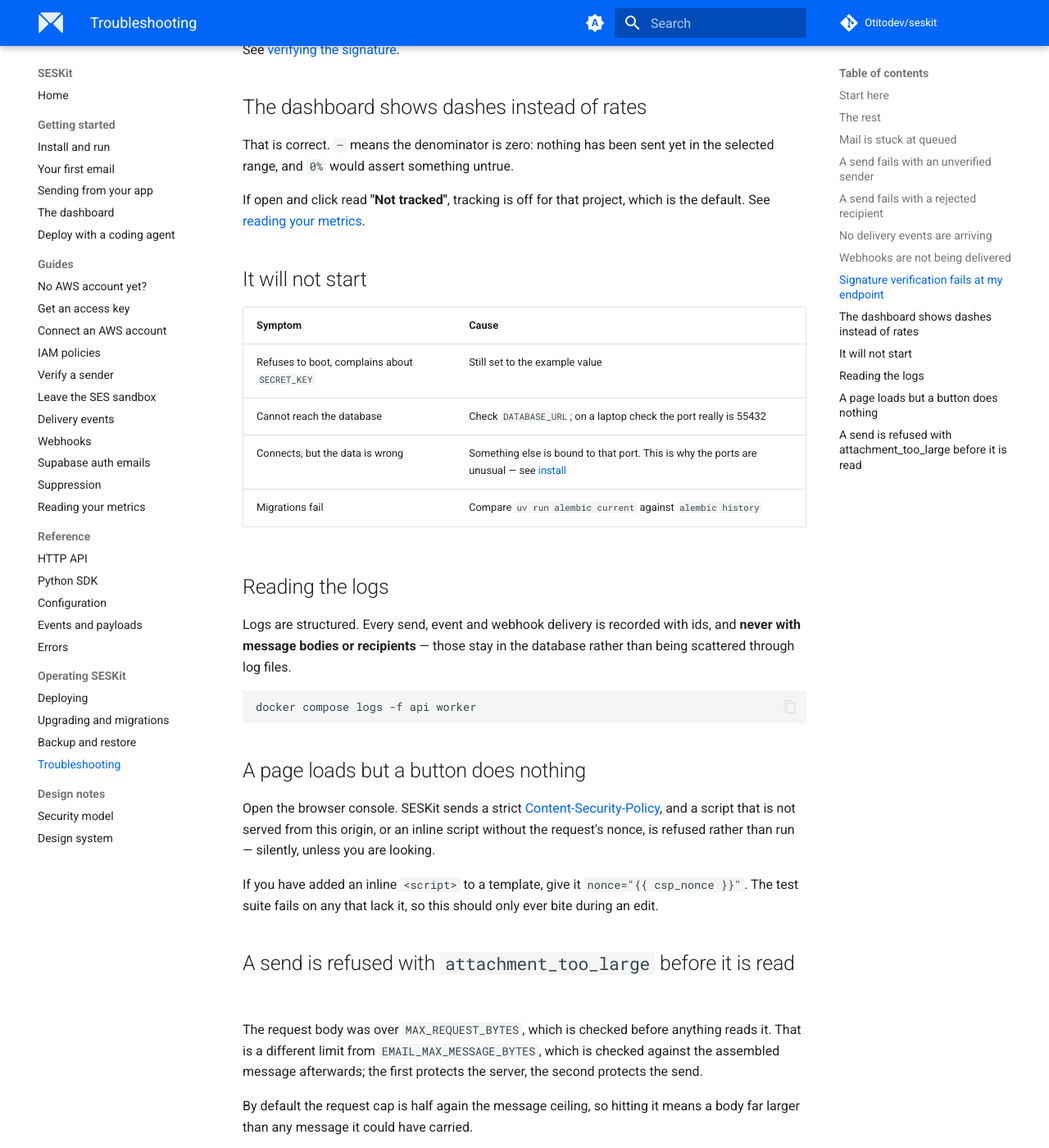
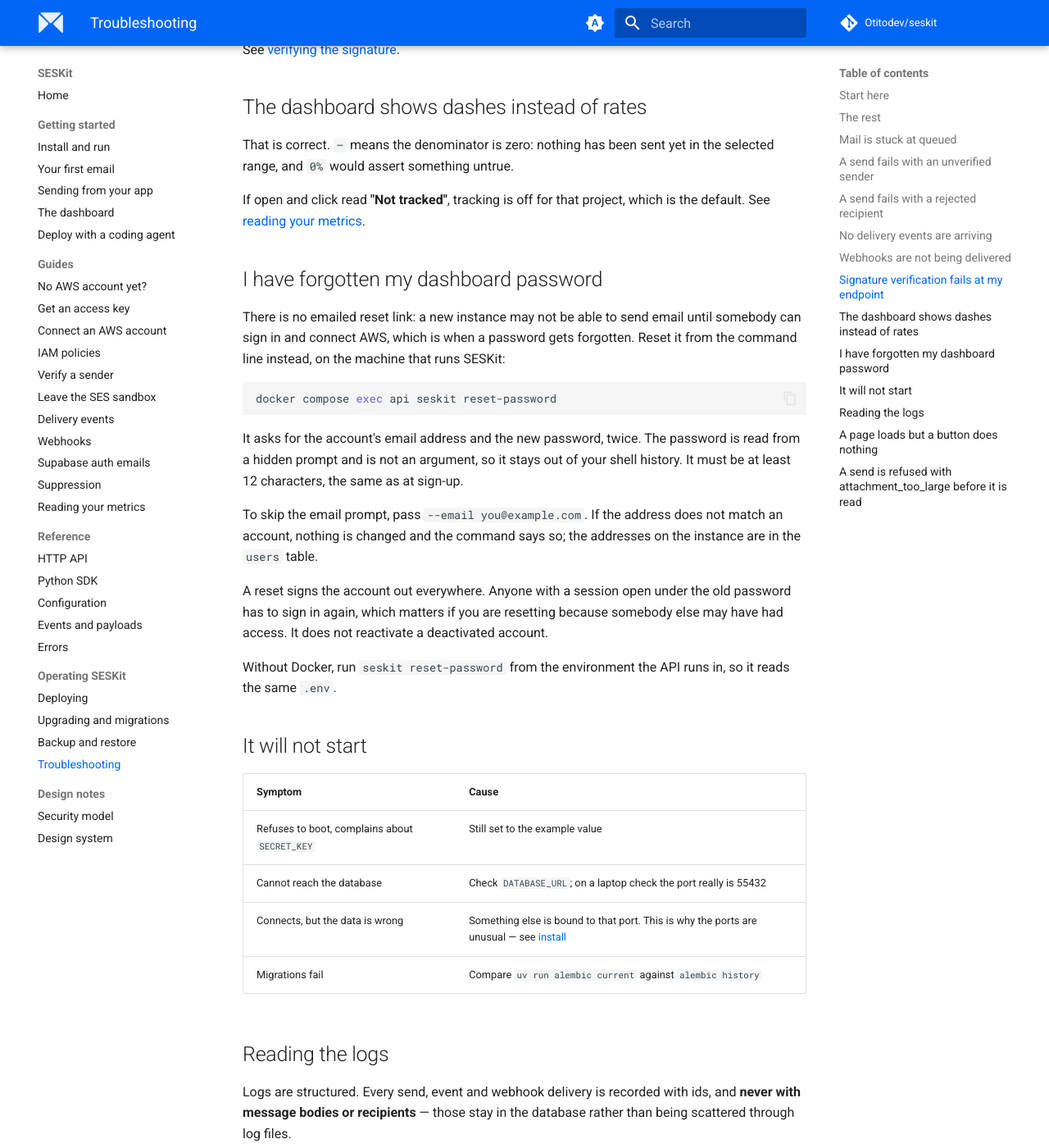
Before and after one commit to Otitodev/seskit, an MkDocs documentation site: the page built from docs/operating/troubleshooting.md, in a window 1280 px wide and 1400 px high, scrolled down 2353 px. Shown: the whole window at 82% size. Built offline with MkDocs 1.6.1 and Material for MkDocs 9.7.7, drawn with Linux system fonts in a browser that asks for light colours; comment, search, counter and statistics services are not loaded.

Commit message:
docs: how to reset a forgotten dashboard password
A section in the troubleshooting page for the command that the login page has
long promised. It says why there is no emailed link, since that is the question
a reader arrives with, that the password is typed at a prompt rather than passed,
and that a reset signs the account out everywhere.

Co-Authored-By: Claude Sonnet 5.5 <noreply@anthropic.com>

````diff
--- a/docs/operating/troubleshooting.md
+++ b/docs/operating/troubleshooting.md
@@ -102,6 +102,34 @@ in the selected range, and `0%` would assert something untrue.
 If open and click read **"Not tracked"**, tracking is off for that project,
 which is the default. See [reading your metrics](../guides/metrics.md).
 
+## I have forgotten my dashboard password
+
+There is no emailed reset link: a new instance may not be able to send email
+until somebody can sign in and connect AWS, which is when a password gets
+forgotten. Reset it from the command line instead, on the machine that runs
+SESKit:
+
+```bash
+docker compose exec api seskit reset-password
+```
+
+It asks for the account's email address and the new password, twice. The
+password is read from a hidden prompt and is not an argument, so it stays out
+of your shell history. It must be at least 12 characters, the same as at
+sign-up.
+
+To skip the email prompt, pass `--email you@example.com`. If the address does
+not match an account, nothing is changed and the command says so; the
+addresses on the instance are in the `users` table.
+
+A reset signs the account out everywhere. Anyone with a session open under the
+old password has to sign in again, which matters if you are resetting because
+somebody else may have had access. It does not reactivate a deactivated
+account.
+
+Without Docker, run `seskit reset-password` from the environment the API runs
+in, so it reads the same `.env`.
+
 ## It will not start
 
 | Symptom | Cause |
````
